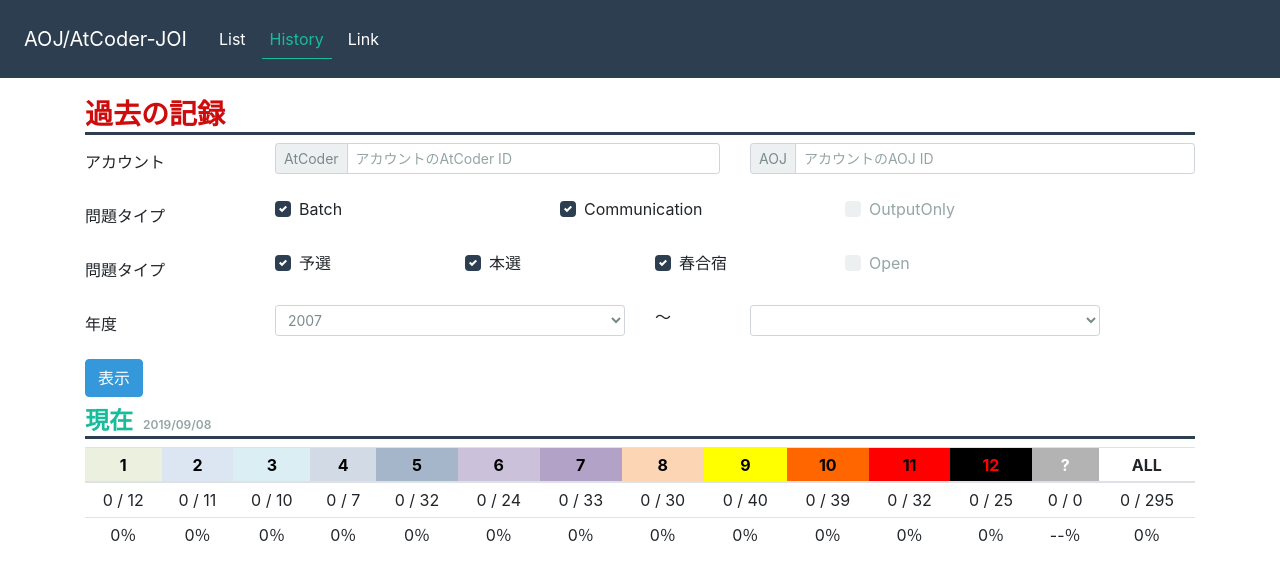
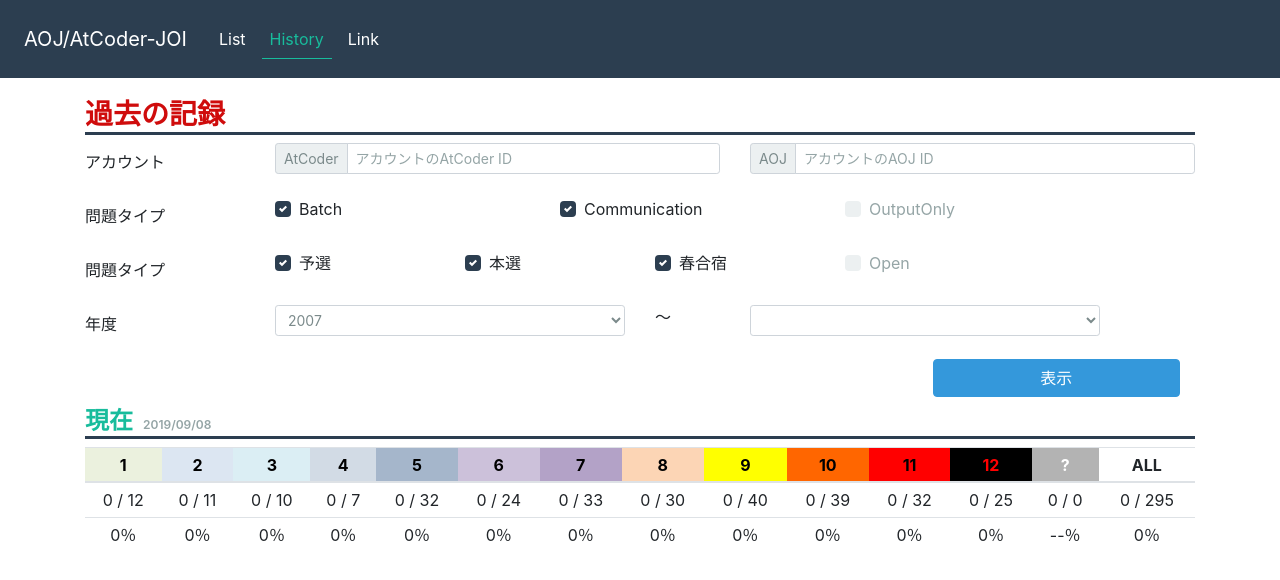
Before and after one commit to Takt29/AOJAtCoder-JOI, a React app: page /history in a window 1280 px wide. Shown: the top 580 px of the page. Built offline with nearby package versions, Linux system fonts and the light colour scheme.

Commit message:
読み込み中表示を追加

```diff
--- /dev/null
+++ b/src/components/common/form/FormButton.jsx
@@ -0,0 +1,50 @@
+import React from 'react'
+import { Container, Row, Col, Button, Spinner } from 'react-bootstrap'
+import { FontAwesomeIcon } from '@fortawesome/react-fontawesome'
+import { faSpinner } from '@fortawesome/free-solid-svg-icons'
+
+class FormButton extends React.Component {
+  constructor(props) {
+    super(props)
+    this.state = { rotate: 0 }
+  }
+
+  componentDidMount() {
+    this.interval = setInterval(() => {
+      this.setState({ rotate: (this.state.rotate + 90) % 360 })
+    }, 200)
+  }
+
+  componentWillUnmount() {
+    clearInterval(this.interval)
+  }
+
+  render() {
+    const { children, busy, disabled, ...others } = this.props
+    const { rotate } = this.state
+
+    return (
+      <Container>
+        <Row>
+          <Col
+            sm={12}
+            md={{ offset: 9, span: 3 }}
+          >
+            <Button
+              {...others}
+              block
+              disabled={disabled || busy}
+            >
+              {busy && (
+                <FontAwesomeIcon icon={faSpinner} size='sm' rotation={rotate || null} />
+              )}
+              {children}
+            </Button>
+          </Col>
+        </Row>
+      </Container>
+    )
+  }
+}
+
+export default FormButton
--- a/src/components/history/HistoryForm.jsx
+++ b/src/components/history/HistoryForm.jsx
@@ -1,9 +1,10 @@
 import React from 'react'
 import { Form, Button } from 'react-bootstrap'
 import AccountForm from '../common/form/AccountForm'
-import TaskTypeForm from '../common/form/TaskTypeForm';
-import ContestTypeForm from '../common/form/ContestTypeForm';
-import YearForm from '../common/form/YearForm';
+import TaskTypeForm from '../common/form/TaskTypeForm'
+import ContestTypeForm from '../common/form/ContestTypeForm'
+import YearForm from '../common/form/YearForm'
+import FormButton from '../common/form/FormButton'
 
 class HistoryForm extends React.Component {
   constructor(props) {
@@ -42,6 +43,7 @@ class HistoryForm extends React.Component {
 
   render() {
     const { account, taskType, contestType, year } = this.state
+    const { busy } = this.props
 
     return (
       <Form>
@@ -62,12 +64,14 @@ class HistoryForm extends React.Component {
           value={year}
           onUpdate={(v) => this.onUpdate('year', v)}
         />
-        <Button
+
+        <FormButton
           variant='info'
           onClick={this.onSubmit.bind(this)}
+          busy={busy}
         >
           表示
-        </Button>
+        </FormButton>
       </Form>
     )
   }
--- a/src/components/home/SearchForm.jsx
+++ b/src/components/home/SearchForm.jsx
@@ -1,10 +1,11 @@
 import React from 'react'
-import { Form, Button } from 'react-bootstrap'
+import { Col, Row, Form, Button } from 'react-bootstrap'
 import AccountForm from '../common/form/AccountForm'
 import TaskTypeForm from '../common/form/TaskTypeForm'
 import FilterForm from '../common/form/FilterForm'
 import ContestTypeForm from '../common/form/ContestTypeForm'
 import YearForm from '../common/form/YearForm'
+import FormButton from '../common/form/FormButton'
 import styles from './SearchForm.scss'
 
 class SearchForm extends React.Component {
@@ -45,6 +46,7 @@ class SearchForm extends React.Component {
 
   render() {
     const { myAccount, rivalAccount, taskType, hideFilter, contestType, year } = this.state
+    const { busy } = this.props
 
     return (
       <Form>
@@ -75,12 +77,13 @@ class SearchForm extends React.Component {
           onUpdate={(v) => this.onUpdate('year', v)}
         />
 
-        <Button
+        <FormButton
           variant='info'
           onClick={this.onSubmit.bind(this)}
+          busy={busy}
         >
           表示
-        </Button>
+        </FormButton>
       </Form>
     )
   }
--- a/src/utils/ContestData.jsx
+++ b/src/utils/ContestData.jsx
@@ -6,7 +6,7 @@ const getContestList = async () => {
     url: './data/contests.json',
     responseType: 'json',
     timeout: 5000,
-  })
+  }).catch(e => console.log(e))
 
   if (!res) return null
 
--- a/src/utils/SolvedTaskData.jsx
+++ b/src/utils/SolvedTaskData.jsx
@@ -45,7 +45,7 @@ const getAtCoderSolvedTaskList = async (tasks, id) => {
     params: {
       user: id,
     },
-  })
+  }).catch(e => console.log(e))
 
   if (!res) return { success: false, list: [] }
 
@@ -74,7 +74,7 @@ const getAOJSolvedTaskList = async (tasks, id) => {
     params: {
       size: 9999
     },
-  })
+  }).catch(e => console.log(e))
 
   if (!res) return { success: false, list: [] }
 
--- a/src/utils/TaskData.jsx
+++ b/src/utils/TaskData.jsx
@@ -12,7 +12,7 @@ const getTaskList = async () => {
     url: './data/tasks.json',
     responseType: 'json',
     timeout: 5000,
-  })
+  }).catch(e => console.log(e))
 
   if (!res) return null
 
--- a/src/view/HistoryView.jsx
+++ b/src/view/HistoryView.jsx
@@ -9,6 +9,7 @@ class HistoryView extends React.Component {
   constructor(props) {
     super(props)
     this.state = {
+      busy: true,
       contests: [],
       tasks: [],
       solvedList: [],
@@ -20,21 +21,21 @@ class HistoryView extends React.Component {
     const contests = await getContestList()
     const tasks = await getTaskList()
 
-    this.setState({ tasks, contests })
+    this.setState({ busy: false, tasks, contests })
   }
 
   async onSubmit(input) {
     const { tasks } = this.state
 
-    this.setState({ input })
+    this.setState({ busy: true, input })
 
     const solvedList = await getSolvedTaskList(tasks, input.account)
 
-    this.setState({ solvedList: solvedList.res })
+    this.setState({ busy: false, solvedList: solvedList.res })
   }
 
   render() {
-    const { contests, tasks, solvedList, input } = this.state
+    const { contests, tasks, solvedList, input, busy } = this.state
 
     const filteredTasks = applyFilterForTasks(tasks, input)
     const filteredContests = applyFilterForContests(contests, solvedList)
@@ -42,7 +43,7 @@ class HistoryView extends React.Component {
     return (
       <div className={styles.self}>
         <h3>過去の記録</h3>
-        <HistoryForm onSubmit={this.onSubmit.bind(this)} />
+        <HistoryForm onSubmit={this.onSubmit.bind(this)} busy={busy} />
         {
           filteredContests.map(contest => (
             <HistoryStatistics
--- a/src/view/HomeView.jsx
+++ b/src/view/HomeView.jsx
@@ -8,6 +8,7 @@ class HomeView extends React.Component {
   constructor(props) {
     super(props)
     this.state = {
+      busy: true,
       tasks: [],
       solvedList: [],
       solvedListForRival: [],
@@ -17,25 +18,26 @@ class HomeView extends React.Component {
 
   async componentDidMount() {
     const tasks = await getTaskList()
-    this.setState({ tasks })
+    this.setState({ busy: false, tasks })
   }
 
   async onSubmit(input) {
     const { tasks } = this.state
 
-    this.setState({ input })
+    this.setState({ busy: true, input })
 
     const solvedList = await getSolvedTaskList(tasks, input.myAccount)
     const solvedListForRival = await getSolvedTaskList(tasks, input.rivalAccount)
 
     this.setState({
+      busy: false,
       solvedList: solvedList.res,
       solvedListForRival: solvedListForRival.res,
     })
   }
 
   render() {
-    const { tasks, solvedList, solvedListForRival, input } = this.state
+    const { tasks, solvedList, solvedListForRival, input, busy } = this.state
 
     const filteredTasks = applyFilter(tasks, input)
 
@@ -56,7 +58,7 @@ class HomeView extends React.Component {
     return (
       <div className={styles.self}>
         <h3>検索</h3>
-        <SearchForm onSubmit={this.onSubmit.bind(this)} />
+        <SearchForm onSubmit={this.onSubmit.bind(this)} busy={busy} />
         <h3>統計</h3>
         <HomeStatistics
           variant='success'
```
